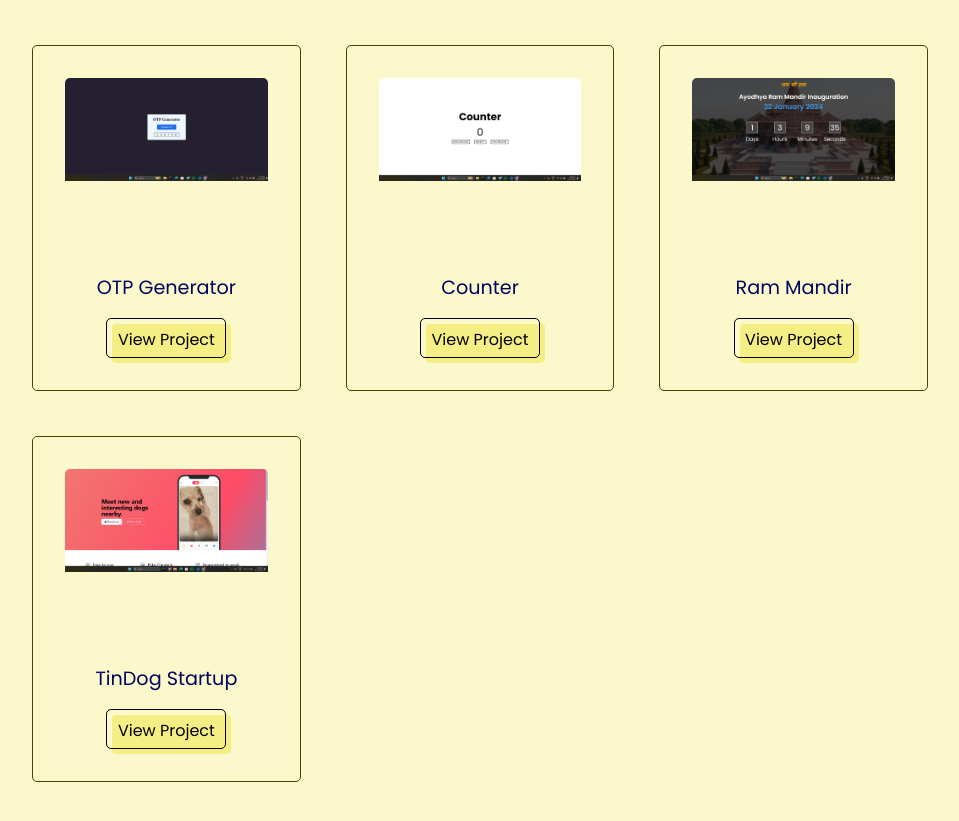
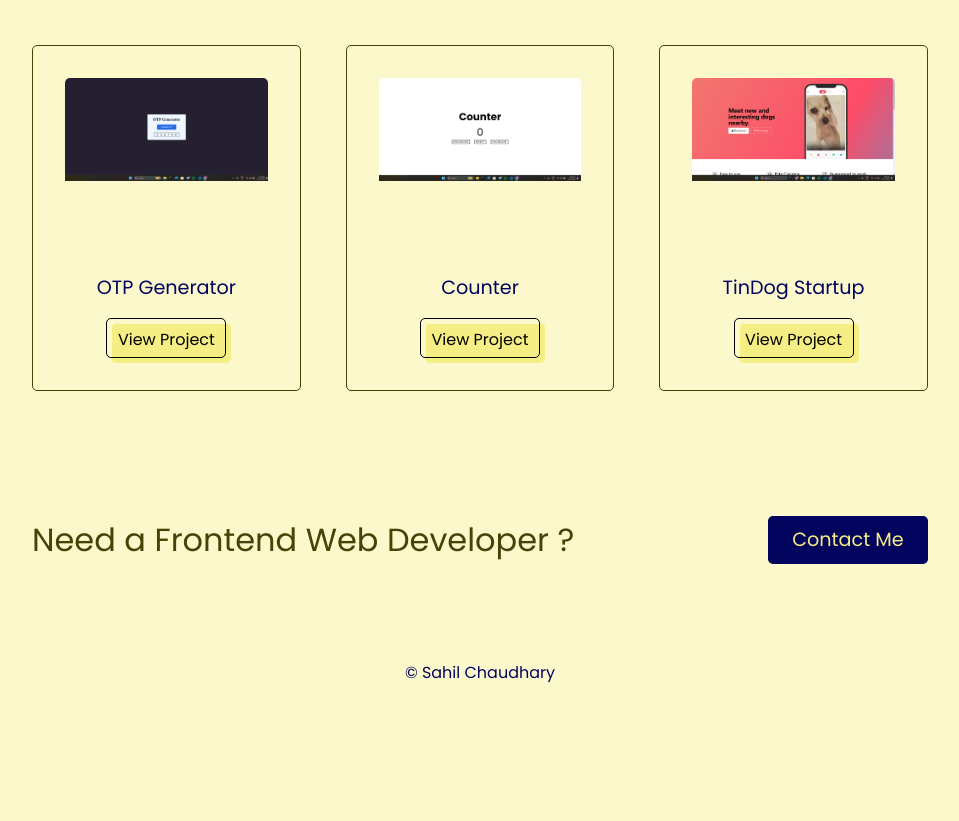
Before and after one commit to Sahil-0318/Sahil-Portfolio, a plain HTML site: page index.html in a window 1280 px wide. Shown: the part 2698-3519 px from the top of the page, without its empty margins (160-1119 px from the left). After the commit the page ends 3415 px from the top, so only its background shows below. Drawn offline with Linux system fonts and the light colour scheme.

Commit message:
Update index.html

```diff
--- a/index.html
+++ b/index.html
@@ -227,12 +227,7 @@
                         Project</a></div>
             </div>
 
-            <div class="projects-list-container">
-                <div class="project-img"><img src="./Assets/rammandir.png" alt="Ram Mandir Website Image"></div>
-                <div class="project-name">Ram Mandir</div>
-                <div class="project-link"><a href="https://sahil-0318.github.io/Ram-Mandir-Countdown/" target="_blank">View
-                        Project</a></div>
-            </div>
+
 
             <div class="projects-list-container">
                 <div class="project-img"><img src="./Assets/TinDog Startup.png" alt="TinDog Website Image"></div>
```
